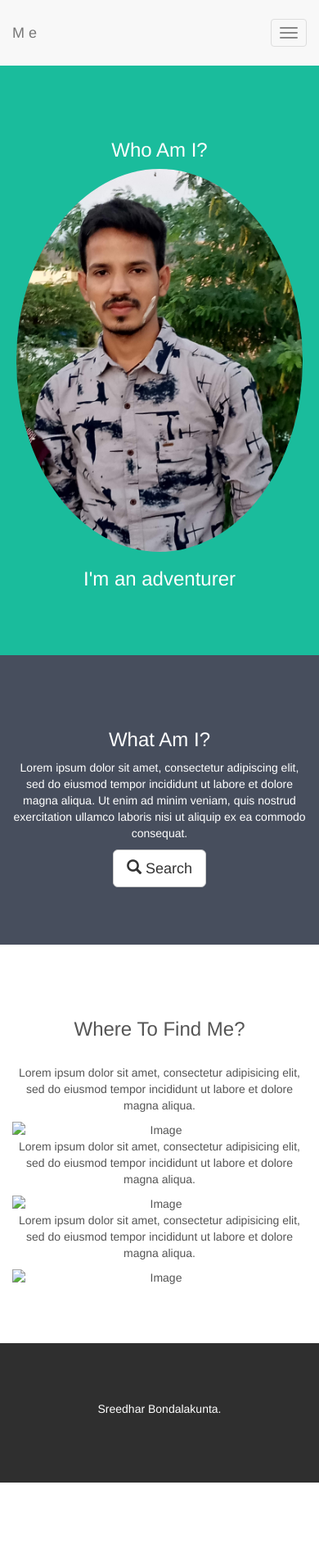
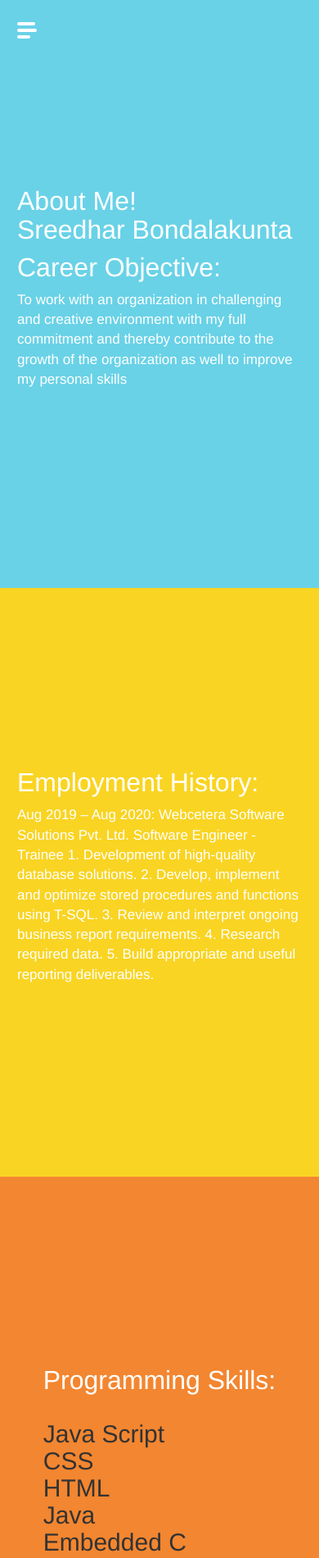
Before and after one commit to Sreedhar-Bondalakunta/sreedhar-bondalakunta.github.io, a plain HTML site: page index.html in a window 390 px wide. Shown: the top 1900 px of the page at 82% size. Before the commit the page ends 1808 px from the top, so only its background shows below. Drawn offline with nearby package versions, Linux system fonts and the light colour scheme; files whose address does not match are found by name.

Commit message:
new site

```diff
--- a/index.html
+++ b/index.html
@@ -4,105 +4,95 @@
   <meta charset="UTF-8">
   <meta name="viewport" content="width=device-width, initial-scale=1.0">
   <title>Sreedhar Bondalakunta</title>
-  <!-- Latest compiled and minified CSS -->
-<!-- Theme Made By www.w3schools.com - No Copyright -->
 <title>Bootstrap Theme Simply Me</title>
 <meta charset="utf-8">
 <meta name="viewport" content="width=device-width, initial-scale=1">
+<link rel="stylesheet" href="D:\sreedhar.bondalakunta\style.css">
 <link rel="stylesheet" href="https://maxcdn.bootstrapcdn.com/bootstrap/3.4.1/css/bootstrap.min.css">
 <script src="https://ajax.googleapis.com/ajax/libs/jquery/3.5.1/jquery.min.js"></script>
 <script src="https://maxcdn.bootstrapcdn.com/bootstrap/3.4.1/js/bootstrap.min.js"></script>
-<style>
-.bg-1 {
-  background-color: #1abc9c;
-  color: #ffffff;
-}
-.bg-2 {
-  background-color: #474e5d;
-  color: #ffffff;
-}
-.bg-3 {
-  background-color: #ffffff;
-  color: #555555;
-}
-.bg-4 {
-  background-color: #2f2f2f;
-  color: #fff;
-}
-.container-fluid {
-  padding-top: 70px;
-  padding-bottom: 70px;
-}
-.navbar {
-  padding-top: 15px;
-  padding-bottom: 15px;
-  border: 0;
-  border-radius: 0;
-  margin-bottom: 0;
-  font-size: 12px;
-  letter-spacing: 5px;
-}
-.navbar-nav  li a:hover {
-  color: #1abc9c !important;
-}
-</style>
+<STYle>.br-all {
+  border-radius: 12px;
+}</STYle>
 </head>
 <body>
 
-<nav class="navbar navbar-default">
-<div class="container">
-  <div class="navbar-header">
-    <button type="button" class="navbar-toggle" data-toggle="collapse" data-target="#myNavbar">
-      <span class="icon-bar"></span>
-      <span class="icon-bar"></span>
-      <span class="icon-bar"></span>
-    </button>
-    <a class="navbar-brand" href="#">Me</a>
+  <div class="l-site">
+    <div class="l-nav">
+      <nav class="nav">
+        <ul>
+          <li class="nav-primary"><a href="#">Home</a></li>
+          <li class="nav-secondary"><a href="\jobs.html">Useful Links</a></li>
+          <li class="nav-secondary"><a href="#">Blogs</a></li>
+          <li class="nav-secondary"><a href="\contact.html">Contact</a></li>
+        </ul>
+      </nav>
+    </div>
+    <div class="l-page">
+      <div class="menu">
+        <div class="menu-hamburger"></div>
+      </div>
+      <section class="band band-a">
+        <div class="band-container">
+          <div class="band-inner">
+            <h1>About Me! <br>Sreedhar Bondalakunta</h1>
+            <h1>Career Objective:</h1>
+            <p>To work with an organization in challenging and creative environment with my full commitment and thereby contribute to the growth of the organization as well to improve my personal skills</p>
+          </div>
+        </div>
+      </section>
+      <section class="band band-b">
+        <div class="band-container">
+          <div class="band-inner">
+            <h1>Employment History:</h1>
+            <p>Aug 2019 – Aug 2020: Webcetera Software Solutions Pvt. Ltd.
+              Software Engineer - Trainee
+              1. Development of high-quality database solutions.
+              2. Develop, implement and optimize stored procedures and functions using T-SQL.
+              3. Review and interpret ongoing business report requirements.
+              4. Research required data.
+              5. Build appropriate and useful reporting deliverables.
+              </p>
+          </div>
+        </div>
+      </section>
+      <section class="band band-c">
+        <div class="band-container">
+          <div class="band-inner">
+            <h1>Programming Skills:</h1>
+            <h2>Java Script <br>CSS <br>HTML <br>Java <br>Embedded C </h2>
+          </div>
+        </div>
+      </section>
+      <section class="band band-d">
+        <div class="band-container">
+          <div class="band-inner">
+            <h1>Awards and Achievements:</h1>
+            <p>
+              1.	Awarded as best student of the year 2016.
+              2.	Project “Automated fire extinguisher in trains” has been selected for NATIONAL LEVEL PROJECT EXPO in JNTUA.
+              3.	won 3rd Prize on paper presentation on Artificial Heart in Srujana’17 organized by Akhil Bharathiya Vidyarthi Parishad (ABVP) and Vidyarthi Seva Samithi (VSS).
+              4.	Won 1st prize in technical quiz in NATIONAL LEVEL TECHNICAL SYMPOSIUM “NEWTON-2K18” organized by Sri Venkateswara College Of Engineering
+              5.	Project won 1st prize in NATIONAL LEVEL TECHNICAL SYMPOSIUM “INNOVITS-2K19” organized by Vaagdevi Institute of Technology And Science. <br>
+              <b> Extracurricular activities:</b>
+              1.	Event Organizer for Technical Fest-2017 in Srinivasa Institute of Technology and Science.
+              2.	Event Organizer, Head Member & Cultural panel Head for Dasaravocham-2017 in Srinivasa Institute of Technology and Science.
+              3.	Won 1st prize in short film contest organized by Santhiram Engineering College.
+              4.	Participated in various National Level Technical Symposium conducted by various colleges
+              </p>
+          </div>
+        </div>
+      </section>
+    </div>
   </div>
-  <div class="collapse navbar-collapse" id="myNavbar">
-    <ul class="nav navbar-nav navbar-right">
-      <li><a href="#">WHO</a></li>
-      <li><a href="#">WHAT</a></li>
-      <li><a href="#">WHERE</a></li>
-    </ul>
-  </div>
-</div>
-</nav>
-
-<div class="container-fluid bg-1 text-center">
-<h3>Who Am I?</h3>
-<img src="Images\IMG_20200319_182946_418.jpg" class="img-responsive img-circle" style="display:inline" alt="Bird" width="350" height="350">
-<h3>I'm an adventurer</h3>
-</div>
-
-<div class="container-fluid bg-2 text-center">
-<h3>What Am I?</h3>
-<p>Lorem ipsum dolor sit amet, consectetur adipiscing elit, sed do eiusmod tempor incididunt ut labore et dolore magna aliqua. Ut enim ad minim veniam, quis nostrud exercitation ullamco laboris nisi ut aliquip ex ea commodo consequat. </p>
-<a href="#" class="btn btn-default btn-lg">
-  <span class="glyphicon glyphicon-search"></span> Search
-</a>
-</div>
-
-<div class="container-fluid bg-3 text-center">
-<h3>Where To Find Me?</h3><br>
-<div class="row">
-  <div class="col-sm-4">
-    <p>Lorem ipsum dolor sit amet, consectetur adipisicing elit, sed do eiusmod tempor incididunt ut labore et dolore magna aliqua.</p>
-    <img src="birds1.jpg" class="img-responsive" style="width:100%" alt="Image">
-  </div>
-  <div class="col-sm-4">
-    <p>Lorem ipsum dolor sit amet, consectetur adipisicing elit, sed do eiusmod tempor incididunt ut labore et dolore magna aliqua.</p>
-    <img src="birds2.jpg" class="img-responsive" style="width:100%" alt="Image">
-  </div>
-  <div class="col-sm-4">
-    <p>Lorem ipsum dolor sit amet, consectetur adipisicing elit, sed do eiusmod tempor incididunt ut labore et dolore magna aliqua.</p>
-    <img src="birds3.jpg" class="img-responsive" style="width:100%" alt="Image">
-  </div>
-</div>
-</div>
-
-<footer class="container-fluid bg-4 text-center">
-<p>Sreedhar Bondalakunta.</p>
-</footer>
+  <script>$(".menu").on("click", function () {
+    if ($(".l-site").hasClass("is-open")) {
+      $(".menu").removeClass("is-active");
+      $(".l-site").removeClass("is-open");
+    } else {
+      $(".menu").addClass("is-active");
+      $(".l-site").addClass("is-open");
+    }
+  });</script>
 </body>
 </html>
--- /dev/null
+++ b/style.css
@@ -0,0 +1,232 @@
+@import url(https://fonts.googleapis.com/css?family=Open+Sans:700,300,600,800,400);
+html,
+body {
+  margin: 0;
+  padding: 0;
+  background: #5d676c;
+  font-family: 'Open Sans', sans-serif;
+}
+
+.l-site {
+  margin: 0 auto;
+  max-width: 1600px;
+  position: relative;
+  z-index: 1;
+}
+.l-site:before {
+  content: "";
+  position: fixed;
+  top: 0;
+  left: 0;
+  bottom: 0;
+  width: 50%;
+  display: block;
+  background: #3a4043;
+  z-index: 1;
+}
+
+.l-page {
+  position: relative;
+  margin-left: 240px;
+  background: #fff;
+  z-index: 2;
+  box-shadow: 1px 0 25px rgba(0, 0, 0, 0.25);
+  -webkit-transition: 0.35s;
+  -moz-transition: 0.35s;
+  transition: 0.35s;
+}
+
+.l-nav {
+  position: absolute;
+  width: 240px;
+  display: block;
+  background: #3a4043;
+  top: 0;
+  bottom: 0;
+  left: 0;
+  z-index: 3;
+}
+
+.band h1 {
+  margin: 0;
+  padding: 0 0 10px;
+  color: #fff;
+  font-size: 32px;
+}
+.band p {
+  margin: 0;
+  padding: 0;
+  color: #fff;
+  font-size: 17px;
+}
+
+.band-container {
+  left: 0;
+  right: 0;
+  margin: 0 auto;
+  min-height: 85vh;
+  max-width: 960px;
+  display: table;
+  position: relative;
+  padding: 0 3em;
+}
+
+.band-inner {
+  display: table-cell;
+  vertical-align: middle;
+  padding: 3em 0 4em;
+}
+
+.band-a {
+  background: #69D2E7;
+}
+
+.band-b {
+  background: #F9D423;
+}
+
+.band-c {
+  background: #F38630;
+}
+
+.band-d {
+  background: #FF4E50;
+}
+
+.nav {
+  width: 180px;
+  position: fixed;
+  top: 0;
+  bottom: 0;
+  margin: 0;
+  padding: 30px;
+  overflow: auto;
+}
+.nav ul {
+  margin: 0;
+  padding: 0;
+  list-style: none;
+}
+.nav li {
+  margin: 0;
+  padding: 0;
+  -webkit-transition: 0.25s;
+  -moz-transition: 0.25s;
+  transition: 0.25s;
+}
+.nav a {
+  color: #fff;
+  text-decoration: none;
+  font-size: 20px;
+  font-weight: 800;
+  display: block;
+  padding: 10px 0;
+}
+.nav .nav-primary {
+  opacity: 1;
+}
+.nav .nav-primary:hover {
+  opacity: 0.7;
+}
+.nav .nav-secondary {
+  opacity: 0.4;
+}
+.nav .nav-secondary:hover {
+  opacity: 0.7;
+}
+
+.menu {
+  display: none;
+  position: fixed;
+  top: 25px;
+  left: 1.5em;
+  width: 24px;
+  height: 24px;
+  cursor: pointer;
+  z-index: 10;
+}
+.menu:hover .menu-hamburger:before,
+.menu:hover .menu-hamburger:after {
+  width: 24px;
+}
+.menu.is-active .menu-hamburger {
+  background: none;
+}
+.menu.is-active .menu-hamburger:before,
+.menu.is-active .menu-hamburger:after {
+  top: 0;
+  width: 24px;
+  -webkit-transform: rotate(45deg);
+  -ms-transform: rotate(45deg);
+  transform: rotate(45deg);
+}
+.menu.is-active .menu-hamburger:after {
+  -webkit-transform: rotate(-45deg);
+  -ms-transform: rotate(-45deg);
+  transform: rotate(-45deg);
+}
+.menu.is-active .menu-hamburger:hover {
+  -webkit-transform: scale(1.2);
+  -ms-transform: scale(1.2);
+  transform: scale(1.2);
+}
+
+.menu-hamburger {
+  position: relative;
+  width: 24px;
+  height: 4px;
+  margin: 10px 0;
+  background: #fff;
+  border-radius: 4px;
+  transition: all 300ms cubic-bezier(0.68, -0.55, 0.265, 1.55);
+}
+.menu-hamburger:before, .menu-hamburger:after {
+  content: '';
+  display: block;
+  width: 24px;
+  height: 4px;
+  background: #fff;
+  position: absolute;
+  border-radius: 4px;
+  transition: all 300ms cubic-bezier(0.68, -0.55, 0.265, 1.55);
+}
+.menu-hamburger:before {
+  top: -8px;
+  left: 0;
+  width: 22px;
+}
+.menu-hamburger:after {
+  top: 8px;
+  width: 16px;
+  left: 0;
+}
+
+@media screen and (max-width: 980px) {
+  .menu {
+    display: block;
+  }
+
+  .l-site.is-open {
+    overflow: hidden;
+  }
+  .l-site.is-open .l-page {
+    -webkit-transform: translateX(240px);
+    -moz-transform: translateX(240px);
+    -ms-transform: translateX(240px);
+    -o-transform: translateX(240px);
+    transform: translateX(240px);
+  }
+
+  .l-page {
+    margin-left: 0;
+    z-index: 3;
+  }
+
+  .l-nav {
+    z-index: 2;
+  }
+
+  .band-container {
+    padding: 0 1.5em;
+  }
+}
```
Also changed, not shown: contact.html (added, +64 -0 lines), jobs.html (added, +80 -0 lines).
